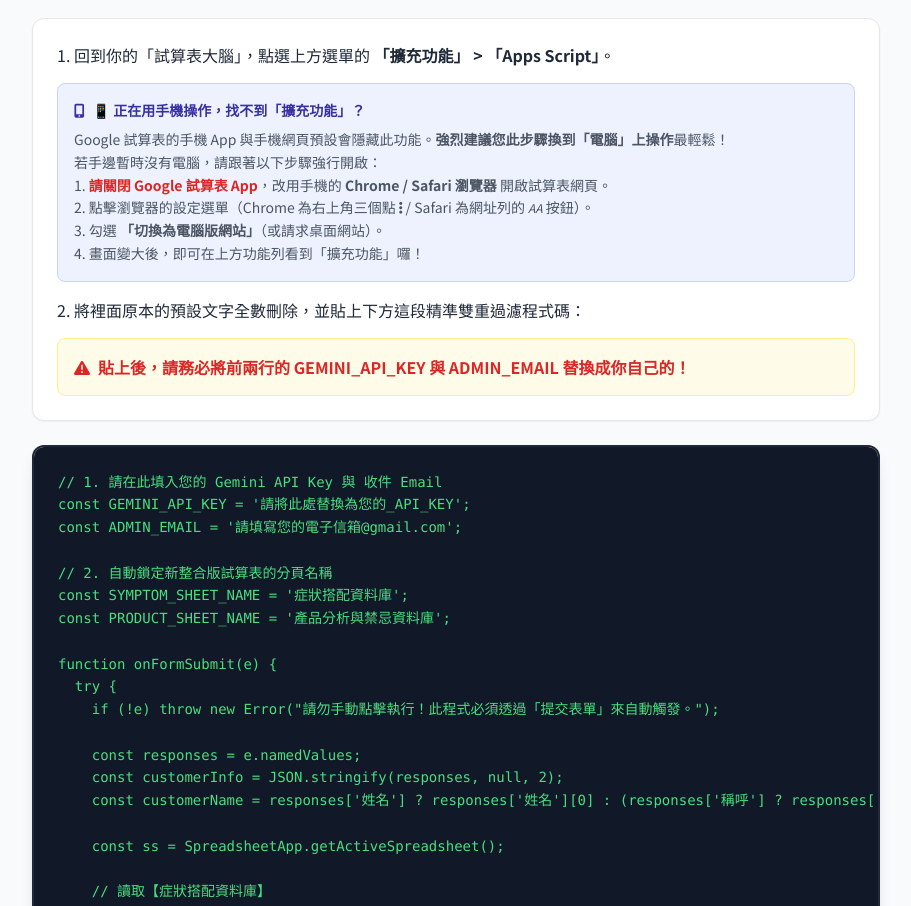
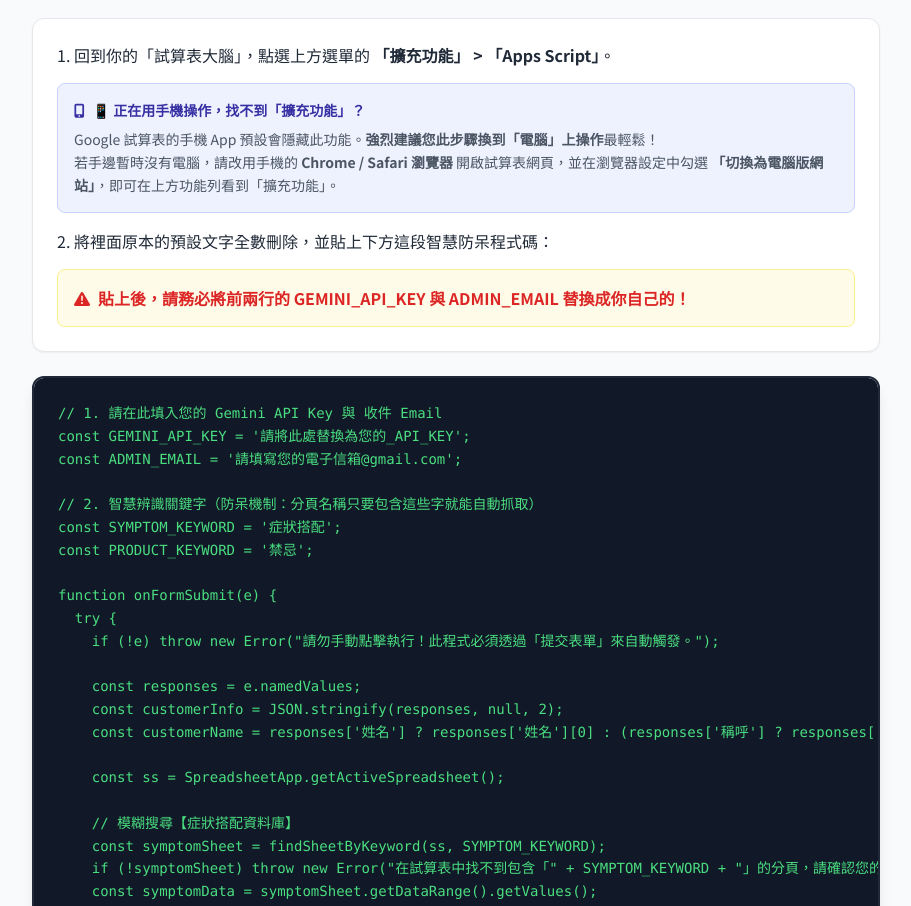
Before and after one commit to magoodpartner-wq/VIP, a plain HTML site: page part4.html in a window 1280 px wide. Shown: the part 183-1089 px from the top of the page, without its empty margins (184-1095 px from the left). Drawn offline with nearby package versions, Linux system fonts and the light colour scheme.

Commit message:
Add files via upload

```diff
--- a/part4.html
+++ b/part4.html
@@ -12,7 +12,7 @@
     <nav class="bg-white border-b py-4 px-6 mb-8 text-center"><h1 class="font-bold text-xl text-blue-600">美安 AI 自動化推薦系統實作</h1></nav>
     <main class="max-w-4xl mx-auto px-6 mb-20">
         <div class="flex justify-between text-xs font-bold text-gray-400 mb-8">
-            <span class="text-blue-600">✓</span><span class="text-blue-600">✓</span><span class="text-blue-600">✓</span><span class="text-blue-600">4. 程式碼</span><span>5. 觸發器</span><span>6. 測試</span>
+            <span class="text-blue-600">✓ 完成</span><span class="text-blue-600">✓ 完成</span><span class="text-blue-600">✓ 完成</span><span class="text-blue-600">4. 程式碼</span><span>5. 觸發器</span><span>6. 測試</span>
         </div>
 
         <h2 class="text-3xl font-extrabold mb-6"><i class="fas fa-code text-blue-500 mr-3"></i>第四關：部署自動化核心程式碼</h2>
@@ -22,15 +22,12 @@
             <div class="mt-4 p-4 bg-indigo-50 rounded-lg border border-indigo-200 text-sm">
                 <p class="text-indigo-800 font-bold mb-2"><i class="fas fa-mobile-alt mr-2"></i>📱 正在用手機操作，找不到「擴充功能」？</p>
                 <p class="text-gray-600 leading-relaxed">
-                    Google 試算表的手機 App 與手機網頁預設會隱藏此功能。<strong>強烈建議您此步驟換到「電腦」上操作</strong>最輕鬆！<br>
-                    若手邊暫時沒有電腦，請跟著以下步驟強行開啟：<br>
-                    1. <span class="text-red-600 font-bold">請關閉 Google 試算表 App</span>，改用手機的 <strong>Chrome / Safari 瀏覽器</strong> 開啟試算表網頁。<br>
-                    2. 點擊瀏覽器的設定選單（Chrome 為右上角三個點 <i class="fas fa-ellipsis-v"></i> / Safari 為網址列的 <i class="text-xs">AA</i> 按鈕）。<br>
-                    3. 勾選 <strong>「切換為電腦版網站」</strong>（或請求桌面網站）。<br>
-                    4. 畫面變大後，即可在上方功能列看到「擴充功能」囉！
+                    Google 試算表的手機 App 預設會隱藏此功能。<strong>強烈建議您此步驟換到「電腦」上操作</strong>最輕鬆！<br>
+                    若手邊暫時沒有電腦，請改用手機的 <strong>Chrome / Safari 瀏覽器</strong> 開啟試算表網頁，並在瀏覽器設定中勾選 <strong>「切換為電腦版網站」</strong>，即可在上方功能列看到「擴充功能」。
                 </p>
             </div>
-            <p class="text-base mt-4">2. 將裡面原本的預設文字全數刪除，並貼上下方這段精準雙重過濾程式碼：</p>
+
+            <p class="text-base mt-4">2. 將裡面原本的預設文字全數刪除，並貼上下方這段智慧防呆程式碼：</p>
             <div class="mt-4 p-4 bg-yellow-50 rounded-lg border border-yellow-200">
                 <p class="text-red-600 font-bold"><i class="fas fa-exclamation-triangle mr-2"></i>貼上後，請務必將前兩行的 GEMINI_API_KEY 與 ADMIN_EMAIL 替換成你自己的！</p>
             </div>
@@ -41,9 +38,9 @@
 const GEMINI_API_KEY = '請將此處替換為您的_API_KEY';
 const ADMIN_EMAIL = '請填寫您的電子信箱@gmail.com';
 
-// 2. 自動鎖定新整合版試算表的分頁名稱
-const SYMPTOM_SHEET_NAME = '症狀搭配資料庫';
-const PRODUCT_SHEET_NAME = '產品分析與禁忌資料庫';
+// 2. 智慧辨識關鍵字（防呆機制：分頁名稱只要包含這些字就能自動抓取）
+const SYMPTOM_KEYWORD = '症狀搭配';
+const PRODUCT_KEYWORD = '禁忌';
 
 function onFormSubmit(e) {
   try {
@@ -55,64 +52,55 @@ function onFormSubmit(e) {
 
     const ss = SpreadsheetApp.getActiveSpreadsheet();
 
-    // 讀取【症狀搭配資料庫】
-    const symptomSheet = ss.getSheetByName(SYMPTOM_SHEET_NAME);
-    if (!symptomSheet) throw new Error(`找不到分頁「\${SYMPTOM_SHEET_NAME}」，請檢查是否有改動分頁名。`);
+    // 模糊搜尋【症狀搭配資料庫】
+    const symptomSheet = findSheetByKeyword(ss, SYMPTOM_KEYWORD);
+    if (!symptomSheet) throw new Error("在試算表中找不到包含「" + SYMPTOM_KEYWORD + "」的分頁，請確認您的分頁名稱。");
     const symptomData = symptomSheet.getDataRange().getValues();
     const symptomDBString = JSON.stringify(sheetToJSON(symptomData), null, 2);
 
-    // 讀取【產品分析與禁忌資料庫】
-    const productSheet = ss.getSheetByName(PRODUCT_SHEET_NAME);
-    if (!productSheet) throw new Error(`找不到分頁「\${PRODUCT_SHEET_NAME}」，請檢查是否有改動分頁名。`);
+    // 模糊搜尋【產品分析與禁忌資料庫】
+    const productSheet = findSheetByKeyword(ss, PRODUCT_KEYWORD);
+    if (!productSheet) throw new Error("在試算表中找不到包含「" + PRODUCT_KEYWORD + "」的分頁，請確認您的分頁名稱。");
     const productData = productSheet.getDataRange().getValues();
     const productDBString = JSON.stringify(sheetToJSON(productData), null, 2);
 
     // 構建雙層邏輯的 System Prompt
-    const promptText = `
-    你是一位嚴謹且專業的健康諮詢顧問。你的任務是根據顧客的「健康諮詢表單」，利用我提供的兩個資料庫，為顧客挑選最適合且安全的產品搭配。
-
-    請你務必嚴格按照以下「兩個步驟」進行思考與篩選：
-
-    【步驟一：初步配對 (尋找解方)】
-    請先參考【症狀搭配資料庫】，根據顧客在表單中勾選的「健康困擾」與「需求」，找出對應的推薦產品清單與底層機制。
-
-    【步驟二：安全過濾與最終確認 (禁忌把關)】
-    取得初步清單後，請務必拿這份清單去比對【產品分析與禁忌資料庫】。
-    1. 禁忌攔截：仔細檢查顧客的「生理狀態(如懷孕/哺乳)」、「過敏史」與「用藥/病史」。若初步清單中的產品在「禁忌與不適用族群」欄位中與顧客狀態衝突，【絕對禁止】推薦該產品，必須將其從清單中剔除。
-    2. 數量與優先級：經過安全過濾後，請從剩餘安全的產品中，精選出「最多 3 到 5 項」對顧客最急迫需要的核心產品.
-    3. 資訊提取：針對最終選定的產品，請從【產品分析與禁忌資料庫】中提取正確的「核心功效」與「小提醒與建議(食用方法)」。
-
-    【輸出格式要求】：
-    請以親切、專業、有同理心的顧問語氣撰寫給顧客的信件（稱呼：[顧客姓名] 您好）。
-    信件內容需包含：
-    1. 安全把關說明：說明您已為顧客排除了哪些潛在風險（若有因為過敏或用藥而剔除產品，請溫柔地說明原因）。
-    2. 專屬推薦產品搭配：列出最終過濾後的產品（最多5項），包含完整產品名稱、底層機制/核心功效，以及正確的食用方法與水溫叮嚀。
-    3. 結語與提醒。
-
-    【資料庫一：症狀搭配資料庫】:
-    \${symptomDBString}
-
-    【資料庫二：產品分析與禁忌資料庫】:
-    \${productDBString}
-
-    【顧客諮詢表單內容】:
-    \${customerInfo}
-    `;
+    var promptText = "你是一位嚴謹且專業的健康諮詢顧問。你的任務是根據顧客的「健康諮詢表單」，利用我提供的兩個資料庫，為顧客挑選最適合且安全的產品搭配。\n\n" +
+                     "請你務必嚴格按照以下「兩個步驟」進行思考與篩選：\n\n" +
+                     "【步驟一：初步配對 (尋找解方)】\n" +
+                     "請先參考【症狀搭配資料庫】，根據顧客在表單中勾選的「健康困擾」與「需求」，找出對應的推薦產品清單與底層機制。\n\n" +
+                     "【步驟二：安全過濾與最終確認 (禁忌把關)】\n" +
+                     "取得初步清單後，請務必拿這份清單去比對【產品分析與禁忌資料庫】。\n" +
+                     "1. 禁忌攔截：仔細檢查顧客的「生理狀態(如懷孕/哺乳)」、「過敏史」與「用藥/病史」。若初步清單中的產品在「禁忌與不適用族群」欄位中與顧客狀態衝突，【絕對禁止】推薦該產品，必須將其從清單中剔除。\n" +
+                     "2. 數量與優先級：經過安全過濾後，請從剩餘安全的產品中，精選出「最多 3 到 5 項」對顧客最急迫需要的核心產品。\n" +
+                     "3. 資訊提取：針對最終選定的產品，請從【產品分析與禁忌資料庫】中提取正確的「核心功效」與「小提醒與建議(食用方法)」。\n\n" +
+                     "【輸出格式要求】：\n" +
+                     "請以親切、專業、有同理心的顧問語氣撰寫給顧客的信件（稱呼：[顧客姓名] 您好）。\n" +
+                     "信件內容需包含：\n" +
+                     "1. 安全把關說明：說明您已為顧客排成了哪些潛在風險（若有因為過敏或用藥而剔除產品，請溫柔地說明原因）。\n" +
+                     "2. 專屬推薦產品搭配：列出最終過濾後的產品（最多5項），包含完整產品名稱、底層機制/核心功效，以及正確的食用方法與水溫叮嚀。\n" +
+                     "3. 結語與提醒。\n\n" +
+                     "【資料庫一：症狀搭配資料庫】:\n" +
+                     symptomDBString + "\n\n" +
+                     "【資料庫二：產品分析與禁忌資料庫】:\n" +
+                     productDBString + "\n\n" +
+                     "【顧客諮詢表單內容】:\n" +
+                     customerInfo;
 
     const recommendation = callGeminiAPI(promptText);
 
     // 將結果發送至信箱
     MailApp.sendEmail({
       to: ADMIN_EMAIL,
-      subject: `[新諮詢審核] \${customerName} 的專屬產品推薦建議`,
-      body: `有新顧客提交了健康諮詢表單！\n\n` +
-            `【顧客姓名】: \${customerName}\n` +
-            `=================================\n` +
-            `【AI 分析推薦結果 (雙資料庫過濾版)】\n\n` +
-            `\${recommendation}\n\n` +
-            `=================================\n` +
-            `【顧客原始表單資料參考】\n` +
-            `\${customerInfo}`
+      subject: "[新諮詢審核] " + customerName + " 的專屬產品推薦建議",
+      body: "有新顧客提交了健康諮詢表單！\n\n" +
+            "【顧客姓名】: " + customerName + "\n" +
+            "=================================\n" +
+            "【AI 分析推薦結果 (雙資料庫過濾版)】\n\n" +
+            recommendation + "\n\n" +
+            "=================================\n" +
+            "【顧客原始表單資料參考】\n" +
+            customerInfo
     });
 
   } catch (error) {
@@ -120,11 +108,23 @@ function onFormSubmit(e) {
     MailApp.sendEmail({
       to: ADMIN_EMAIL,
       subject: "[系統錯誤] 產品推薦系統執行失敗",
-      body: `自動化腳本發生錯誤，請回到 Google 試算表檢查。\n\n錯誤訊息：\n\h{error.toString()}`
+      body: "自動化腳本發生錯誤，請回到 Google 試算表檢查。\n\n錯誤訊息：\n" + error.toString()
     });
   }
 }
 
+// 模糊搜尋分頁的輔助功能
+function findSheetByKeyword(ss, keyword) {
+  var sheets = ss.getSheets();
+  for (var i = 0; i < sheets.length; i++) {
+    if (sheets[i].getName().indexOf(keyword) !== -1) {
+      return sheets[i];
+    }
+  }
+  return null;
+}
+
+// 將 Google Sheets 二維陣列轉為 JSON 物件陣列
 function sheetToJSON(dataValues) {
   const headers = dataValues[0];
   return dataValues.slice(1).map(row => {
@@ -137,7 +137,7 @@ function sheetToJSON(dataValues) {
 }
 
 function callGeminiAPI(prompt) {
-  const url = `https://generativelanguage.googleapis.com/v1beta/models/gemini-2.5-flash:generateContent?key=\${GEMINI_API_KEY}`;
+  const url = "https://generativelanguage.googleapis.com/v1beta/models/gemini-2.5-flash:generateContent?key=" + GEMINI_API_KEY;
   const payload = {
     "contents": [{"parts": [{"text": prompt}]}],
     "generationConfig": { "temperature": 0.1 }
```
